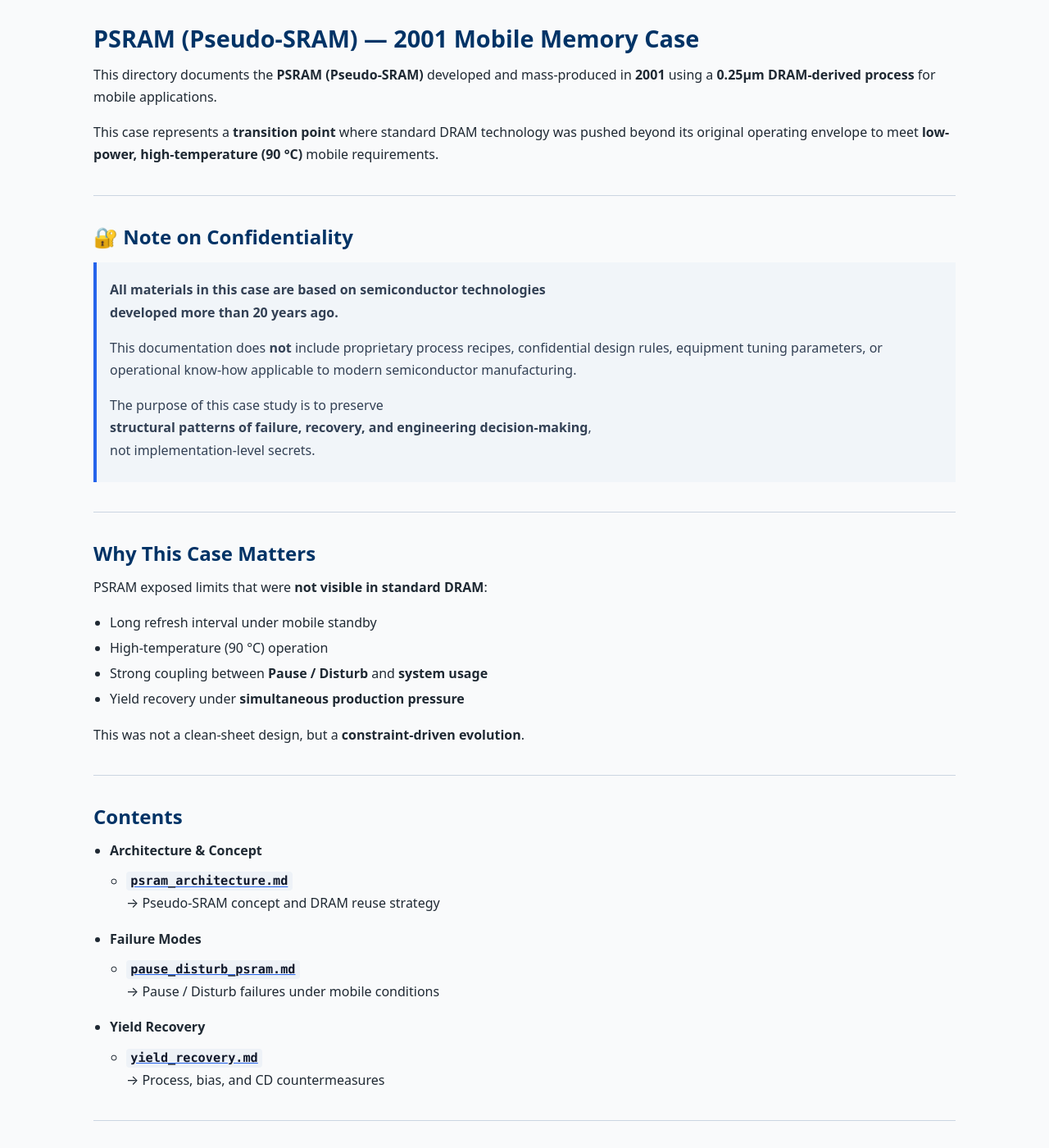
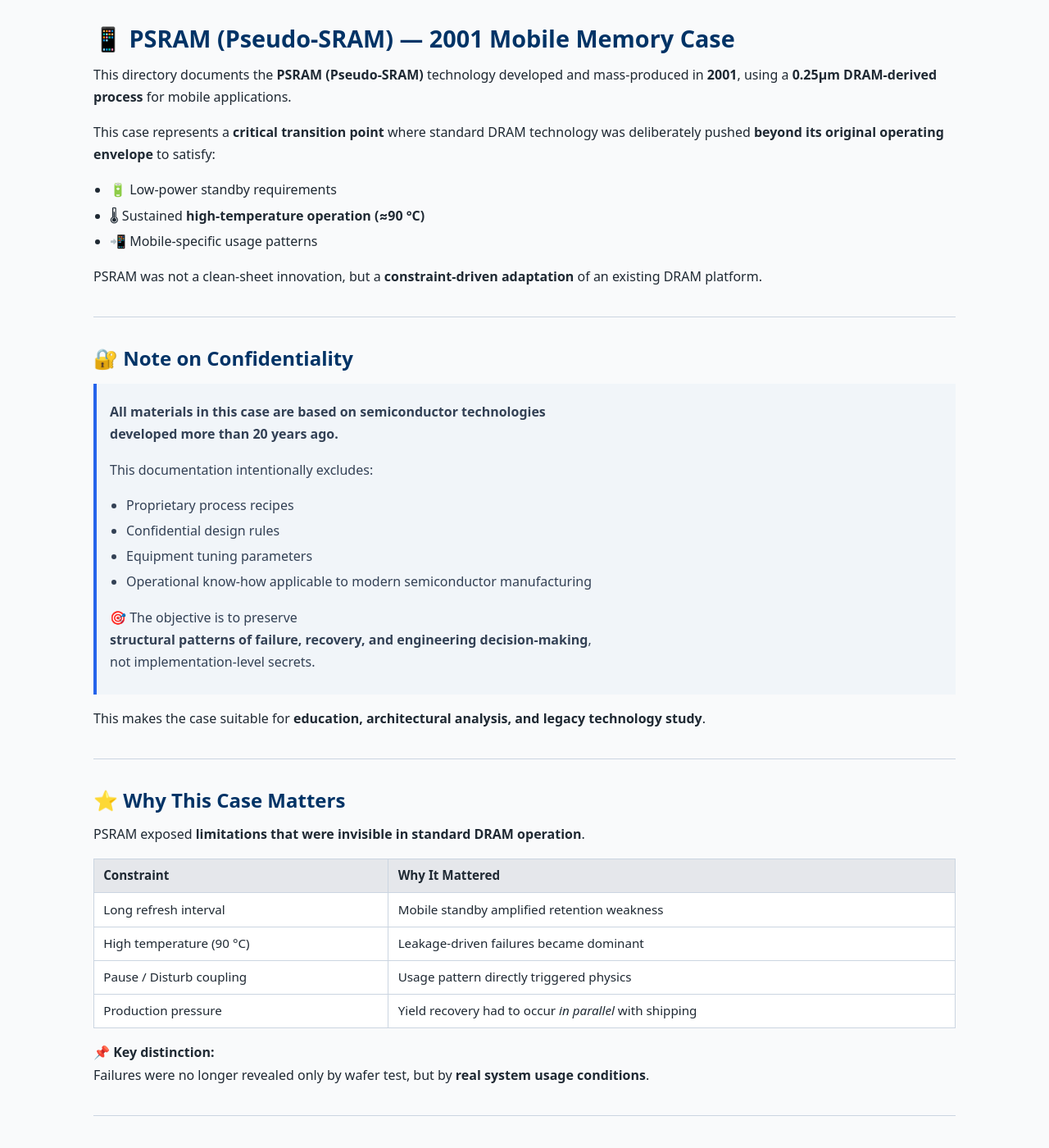
Before and after one commit to Samizo-AITL/Edusemi-Plus, a Jekyll site: the page built from archive/legacy/psram_2001/index.md, in a window 1280 px wide and 1400 px high. Shown: the whole window at 82% size. Built offline with Jekyll 4.4.1, drawn with Linux system fonts in a browser that asks for light colours; some of the changed text lies outside the part shown.

Commit message:
Update index.md

```diff
--- a/archive/legacy/psram_2001/index.md
+++ b/archive/legacy/psram_2001/index.md
@@ -3,14 +3,22 @@ layout: default
 title: Legacy Technology
 ---
 
-# PSRAM (Pseudo-SRAM) — 2001 Mobile Memory Case
+# 📱 PSRAM (Pseudo-SRAM) — 2001 Mobile Memory Case
 
-This directory documents the **PSRAM (Pseudo-SRAM)** developed and mass-produced in **2001**
-using a **0.25µm DRAM-derived process** for mobile applications.
+This directory documents the **PSRAM (Pseudo-SRAM)** technology
+developed and mass-produced in **2001**, using a
+**0.25µm DRAM-derived process** for mobile applications.
 
-This case represents a **transition point** where
-standard DRAM technology was pushed beyond its original operating envelope
-to meet **low-power, high-temperature (90 °C)** mobile requirements.
+This case represents a **critical transition point** where
+standard DRAM technology was deliberately pushed
+**beyond its original operating envelope** to satisfy:
+
+- 🔋 Low-power standby requirements
+- 🌡 Sustained **high-temperature operation (≈90 °C)**
+- 📲 Mobile-specific usage patterns
+
+PSRAM was not a clean-sheet innovation, but a
+**constraint-driven adaptation** of an existing DRAM platform.
 
 ---
 
@@ -19,62 +27,96 @@ to meet **low-power, high-temperature (90 °C)** mobile requirements.
 > **All materials in this case are based on semiconductor technologies
 > developed more than 20 years ago.**
 >
-> This documentation does **not** include proprietary process recipes,
-> confidential design rules, equipment tuning parameters,
-> or operational know-how applicable to modern semiconductor manufacturing.
+> This documentation intentionally excludes:
 >
-> The purpose of this case study is to preserve
+> - Proprietary process recipes
+> - Confidential design rules
+> - Equipment tuning parameters
+> - Operational know-how applicable to modern semiconductor manufacturing
+>
+> 🎯 The objective is to preserve
 > **structural patterns of failure, recovery, and engineering decision-making**,
 > not implementation-level secrets.
 
----
-
-## Why This Case Matters
-
-PSRAM exposed limits that were **not visible in standard DRAM**:
-
-- Long refresh interval under mobile standby
-- High-temperature (90 °C) operation
-- Strong coupling between **Pause / Disturb** and **system usage**
-- Yield recovery under **simultaneous production pressure**
-
-This was not a clean-sheet design, but a **constraint-driven evolution**.
+This makes the case suitable for **education, architectural analysis,
+and legacy technology study**.
 
 ---
 
-## Contents
+## ⭐ Why This Case Matters
 
-- **Architecture & Concept**
-  - [`psram_architecture.md`](./psram_architecture.md)
-    → Pseudo-SRAM concept and DRAM reuse strategy
+PSRAM exposed **limitations that were invisible in standard DRAM operation**.
 
-- **Failure Modes**
-  - [`pause_disturb_psram.md`](./pause_disturb_psram.md)
-    → Pause / Disturb failures under mobile conditions
+| Constraint | Why It Mattered |
+|---|---|
+| Long refresh interval | Mobile standby amplified retention weakness |
+| High temperature (90 °C) | Leakage-driven failures became dominant |
+| Pause / Disturb coupling | Usage pattern directly triggered physics |
+| Production pressure | Yield recovery had to occur *in parallel* with shipping |
 
-- **Yield Recovery**
-  - [`yield_recovery.md`](./yield_recovery.md)
-    → Process, bias, and CD countermeasures
+📌 **Key distinction:**
+Failures were no longer revealed only by wafer test,
+but by **real system usage conditions**.
 
 ---
 
-## How to Read This Case
+## 📂 Contents Overview
 
-1. Understand **why DRAM was reused**
-2. Examine **new failure modes introduced by usage**
-3. Follow **yield recovery under time pressure**
-4. Observe the **strategic endpoint** of DRAM-derived memory
+### 🧠 Architecture & Concept
+- [`psram_architecture.md`](./psram_architecture.md)
+  → Pseudo-SRAM concept, DRAM reuse strategy,
+  and architectural compromises.
 
 ---
 
-## Positioning in Legacy Technology
+### ⚛️ Failure Modes
+- [`pause_disturb_psram.md`](./pause_disturb_psram.md)
+  → Pause / Disturb behavior under
+  **mobile temperature and access conditions**.
 
-PSRAM is a **boundary case**:
+---
 
-- Between DRAM and logic
-- Between process reuse and redesign
-- Between laboratory reliability and field reality
+### 📈 Yield Recovery
+- [`yield_recovery.md`](./yield_recovery.md)
+  → Process, bias, and CD countermeasures
+  executed under **simultaneous production pressure**.
 
-It directly informed later decisions
-to **terminate DRAM-derived memory paths**
-and redirect resources to mixed-signal and HV-CMOS products.
+---
+
+## 🧭 How to Read This Case
+
+Recommended reading flow:
+
+1. 🧠 **Why DRAM was reused**
+   — business and schedule constraints
+2. ⚠️ **New failure modes introduced by usage**
+   — not by process scaling
+3. 🛠 **Yield recovery under time pressure**
+   — mitigation without redesign
+4. 🎯 **Strategic endpoint**
+   — what conclusions were ultimately drawn
+
+This mirrors how decisions were actually made,
+not how they might appear in hindsight.
+
+---
+
+## 🧱 Positioning in Legacy Technology
+
+PSRAM stands as a **boundary case** in semiconductor history:
+
+- Between **memory and logic**
+- Between **process reuse and redesign**
+- Between **laboratory reliability** and **field reality**
+
+It directly informed later strategic decisions to:
+
+- ❌ Terminate DRAM-derived memory paths
+- 🔀 Redirect engineering resources toward
+  **mixed-signal** and **HV-CMOS–based products**
+
+📘 **Legacy insight:**
+PSRAM did not fail because the engineers were wrong —
+it failed because **the operating context changed faster than physics allowed**.
+
+---
```
